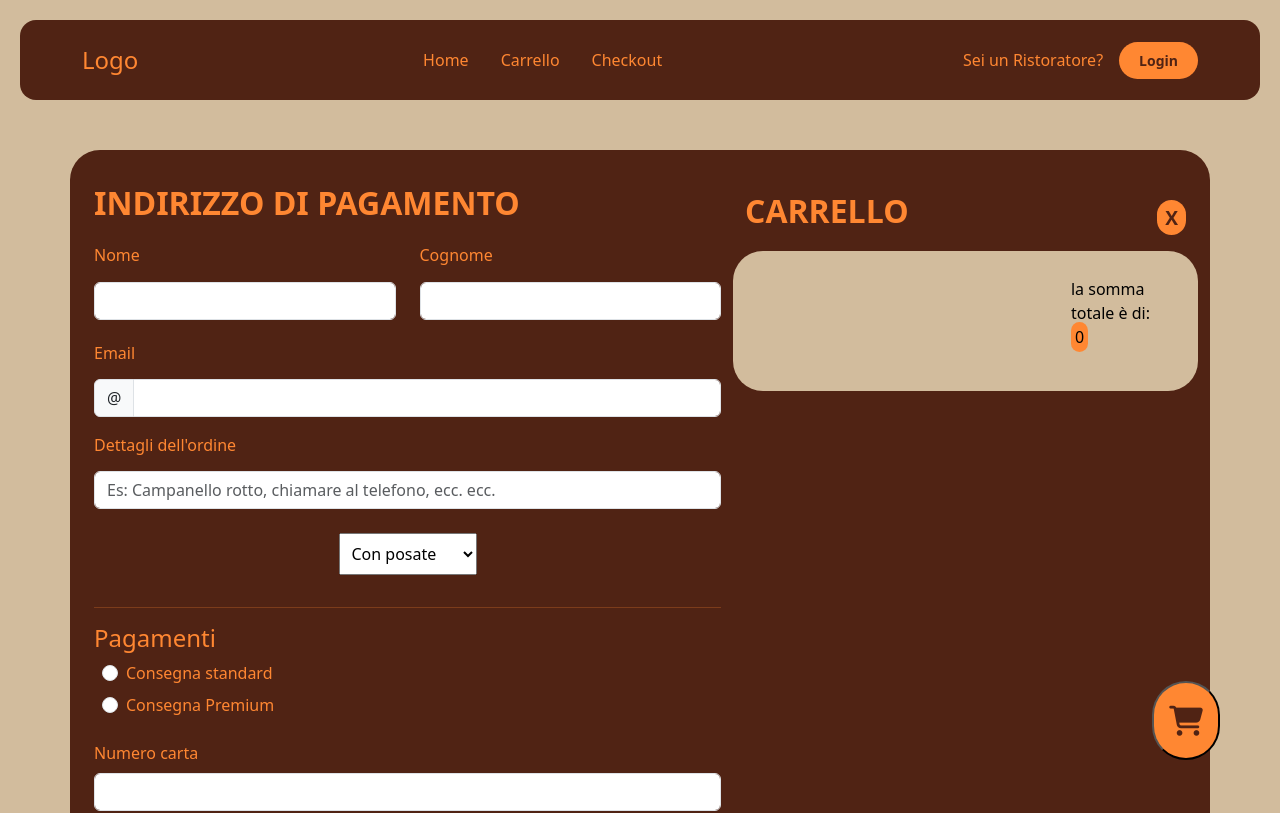
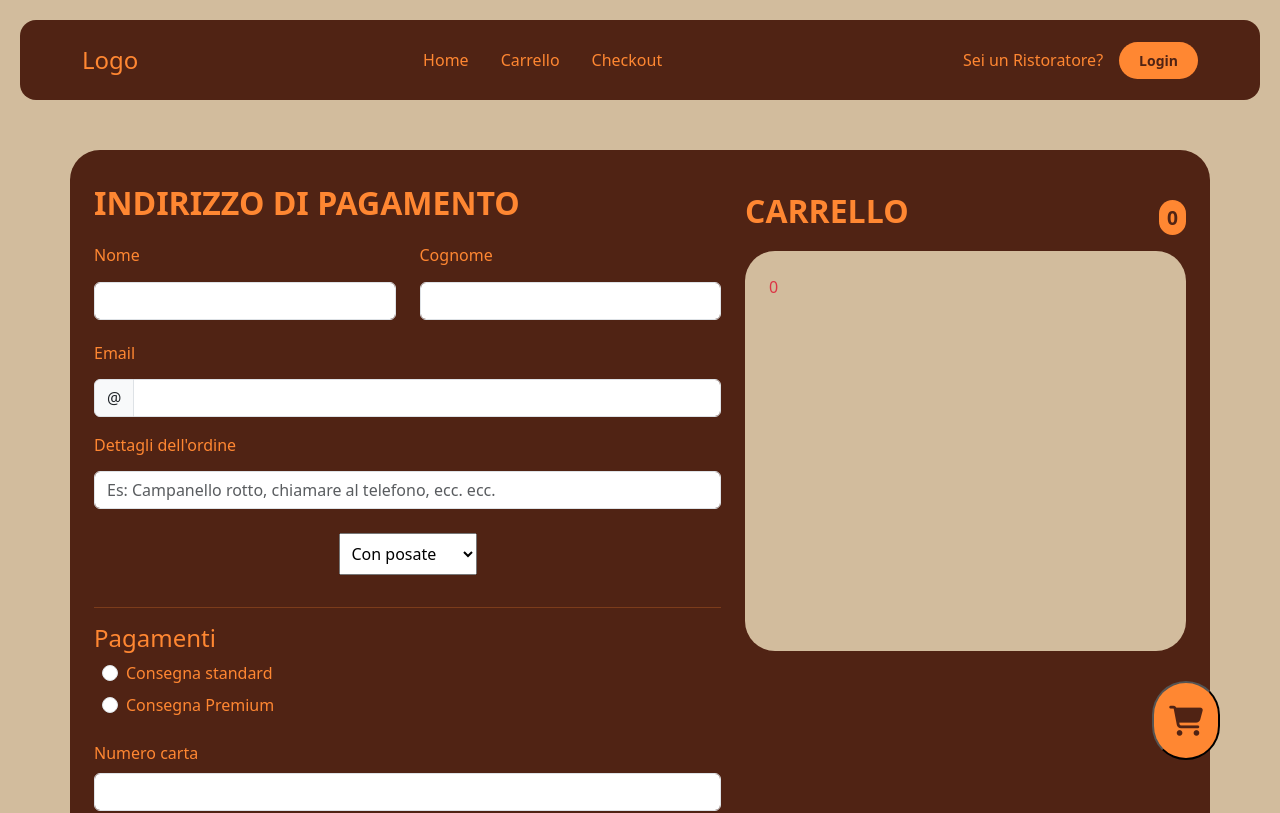
Before and after one commit to PaoloTarcisio/deliveboo-frontend, a Vue app: page /carrello in a window 1280 px wide. Shown: the top 813 px of the page. Built offline with nearby package versions, Linux system fonts and the light colour scheme.

Commit message:
AGGIUSTATI i tasti

```diff
--- a/src/pages/Carrello.vue
+++ b/src/pages/Carrello.vue
@@ -1,14 +1,13 @@
 <script>
 import axios from 'axios';
 
-//alert( localStorage.getItem('piatto', 1) );
 export default {
-
   data() {
     return {
-        piattoArray: JSON.parse(localStorage.getItem('piatto')) || [],
-        costoArray: [],
-        piattiConteggio: {}
+        piattoCostoArray: [],
+        counter: {},
+        totalePiattiCounter: 0,
+        PrezzoFinale: 0
      };
   },
   methods: {
@@ -22,42 +21,63 @@ export default {
         });
         return numeriConvertiti;
     },
-    sommaNumeri(numeriConvertiti) {
-      let somma = 0;
-      for (let i = 0; i < numeriConvertiti.length; i++) {
-        somma += numeriConvertiti[i];
+    elaboraPiattoCostoArray() {
+        const piattoArray = JSON.parse(localStorage.getItem('piatto')) || [];
+        const costoArray = this.convertiStringheInNumeri(JSON.parse(localStorage.getItem('costo')) || []);
+
+
+        for (let i = 0; i < piattoArray.length; i++) {
+            const piatto = piattoArray[i];
+            const costo = costoArray[i];
+            this.aggiungiPiattoCosto(piatto, costo);
         }
-      return somma;
+
+
+        this.counter = {};
+        const piattoCostoMap = {};
+        for (let i = 0; i < this.piattoCostoArray.length; i++) {
+            const { piatto, costo } = this.piattoCostoArray[i];
+            if (!piattoCostoMap[piatto]) {
+                piattoCostoMap[piatto] = costo;
+            } else {
+                piattoCostoMap[piatto] += costo;
+            }
+            this.counter[piatto] = (this.counter[piatto] || 0) + 1;
+        }
+
+
+        this.piattoCostoArray = Object.keys(piattoCostoMap).map(piatto => ({
+            piatto,
+            costo: piattoCostoMap[piatto]
+        }));
+
+        this.totalePiattiCounter = piattoArray.length;
+
+        this.PrezzoFinale = this.calcolaPrezzoFinale();
+
+
+    },
+    aggiungiPiattoCosto(piatto, costo) {
+        this.piattoCostoArray.push({ piatto, costo });
+    },
+    calcolaPrezzoFinale() {
+        let sum = 0;
+        for (let i = 0; i < this.piattoCostoArray.length; i++) {
+            sum += this.piattoCostoArray[i].costo;
+        }
+        return sum;
     }
   },
-
-
   created() {
-    this.costoArray = this.convertiStringheInNumeri(JSON.parse(localStorage.getItem('costo')) || []);
-
-    this.piattoArray.forEach((piatto) => {
-      if (this.piattiConteggio[piatto]) {
-        this.piattiConteggio[piatto]++;
-      } else {
-        this.piattiConteggio[piatto] = 1;
+      this.elaboraPiattoCostoArray();
   }
-    });
-
-  }
-  /*
-  methods: {
-    saveArrayToLocalStorage(arrayName, array) {
-      localStorage.setItem(arrayName, JSON.stringify(array));
-    }
-  },
-  */
 };
 </script>
+
 
 <template>
 
    <div class="container-checkout" id="app">
-
         <div class="container p-4">
             <div class="row">
                 <div class="col-7">
@@ -151,34 +171,34 @@ export default {
                             CARRELLO
                         </h2>
                         <span id="piatti-presenti" class="badge rounded-pill my-2 p-2">
-                            X
+                            {{ totalePiattiCounter }}
                         </span>
                     </span>
                     <!--RIEPILOGO PIATTI E SOMMA-->
-                    <div class="container-list-group row">
-                        <ul id="plates-list" class="plates-list col-8">
-                            <li v-for="(count, piatto) in piattiConteggio" class="text-primary">
-                                {{ piatto }}
-                                <span v-if="count > 1" class="bg-secondary text-center mb-3 p-2" style="border-radius: 40px;
-                                                                                                        font-weight: bold;">
-                                    {{ count }}
+                    <div class="container-list-group p-4 d-flex flex-column" style="height: 400px;">
+                        <div class="text-black d-flex justify-content-between" v-for="(item, index) in piattoCostoArray" :key="index">
+
+                            <!--Doppio span annidato per fare in modo da far comparire il counter del numero di piatti di fianco al piatto-->
+                            <span>
+                                {{ item.piatto }}
+                                <span class="bg-danger" v-if="counter[item.piatto] > 1">
+                                    x {{ counter[item.piatto] }}
                                 </span>
-                            </li>
-                        </ul>
-                        <ul id="plates-list" class="plates-list col-4">
-                            <li v-for="costo in costoArray" class="text-end">
-                                <span class="bg-secondary text-center mb-3 p-2" style="border-radius: 40px;">
-                                    {{ costo }}
+                                <span v-else class="" style="visibility: hidden;">
                                 </span>
-                            </li>
-                            <div class="p-3">
-                                la somma totale è di:
-                                    <span class="bg-secondary text-center p-1" style="border-radius: 40px;">
-                                        {{ sommaNumeri(costoArray) }}
+                            </span>
+                            <!--Fine doppio span-->
+                            <span>{{ item.costo }}</span>
+
+                        </div>
+
+                        <div class=" d-flex align-items-end text-end text-danger">
+                            <span class="mt-auto">
+                                {{ PrezzoFinale }}
                             </span>
                         </div>
-                        </ul>
                     </div>
+                    <!--FINE RIEPILOGO PIATTI E SOMMA-->
                 </div>
             </div>
         </div>
```
Lines whose indentation alone changed are shown as unchanged.
